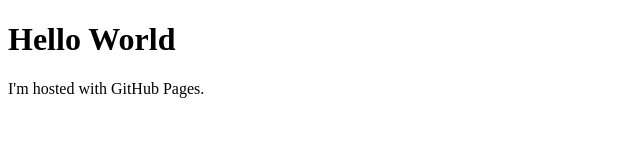
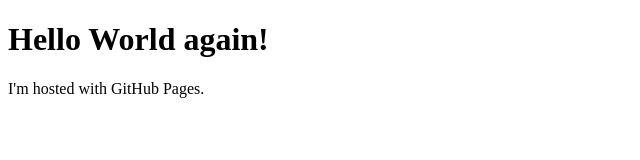
Before and after one commit to johangiannis/github.io, a plain HTML site: page index.html in a window 1280 px wide. Shown: the whole page, without its empty margins (0-640 px from the left). Drawn offline with Linux system fonts and the light colour scheme.

Commit message:
Update index.html

```diff
--- a/index.html
+++ b/index.html
@@ -1,7 +1,7 @@
 <!DOCTYPE html>
 <html>
 <body>
-<h1>Hello World</h1>
+<h1>Hello World again!</h1>
 <p>I'm hosted with GitHub Pages.</p>
 </body>
 </html>
```
